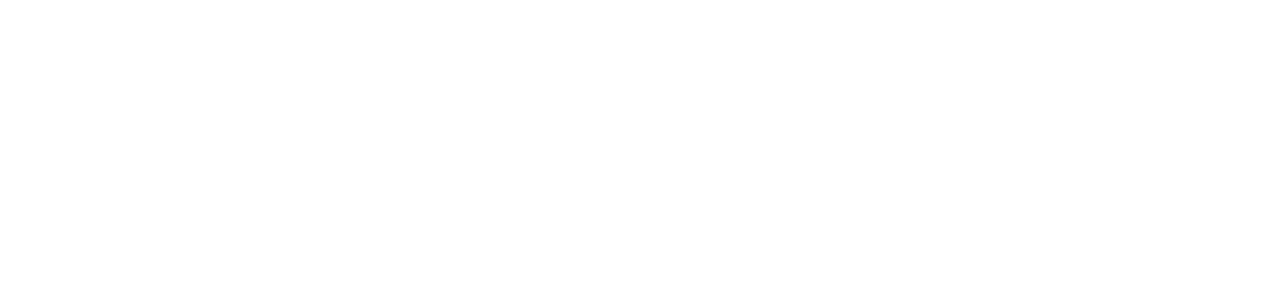
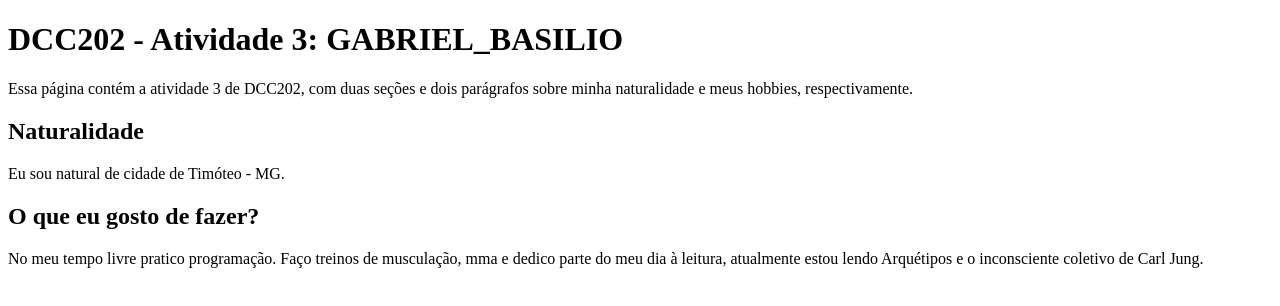
Before and after one commit to ufjf-dcc202/ufjf-dcc202-2023-3-a-atv3-0xMentat, a website: page index.html in a window 1280 px wide. Drawn offline with Linux system fonts and the light colour scheme.

Commit message:
Modifica index.html

```diff
--- a/index.html
+++ b/index.html
@@ -7,7 +7,27 @@
 </head>
 <body>
     <main>
+        <h1>
+            DCC202 - Atividade 3: GABRIEL_BASILIO
+        </h1>
+          <p>
+          Essa página contém a atividade 3 de DCC202, com duas seções e dois parágrafos sobre minha naturalidade e meus hobbies, respectivamente.
+          </p>
+          <section>
 
+            <h2>Naturalidade</h2>
+            <p>Eu sou natural de cidade de Timóteo -  MG.</p>
+
+          </section>
+
+          <section>
+            <h2>
+            O que eu gosto de fazer?
+            </h2>
+            <p>
+            No meu tempo livre pratico programação. Faço treinos de musculação, mma e dedico parte do meu dia à leitura, atualmente estou lendo Arquétipos e o inconsciente coletivo de Carl Jung.
+            </p>
+          </section>
     </main>
 
 </body>
```
